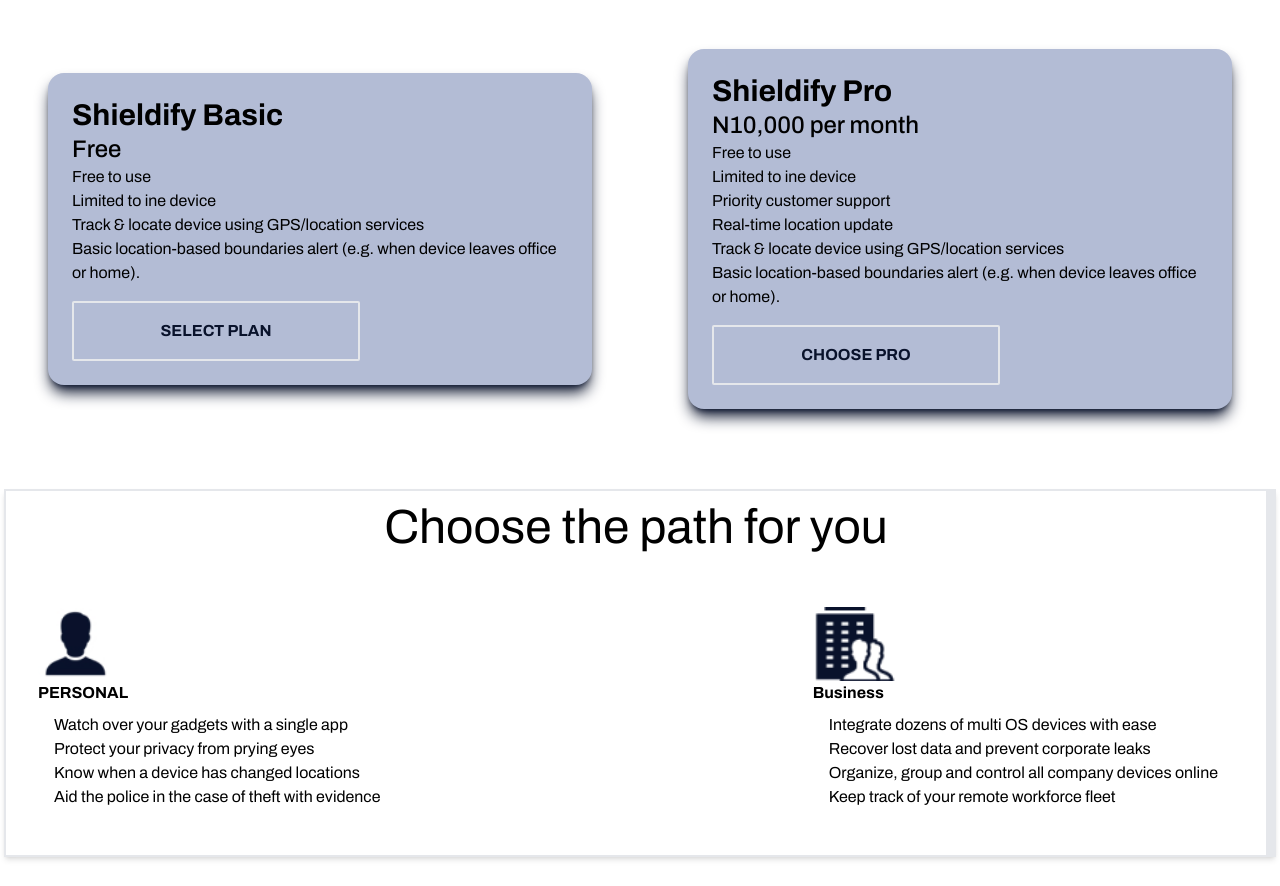
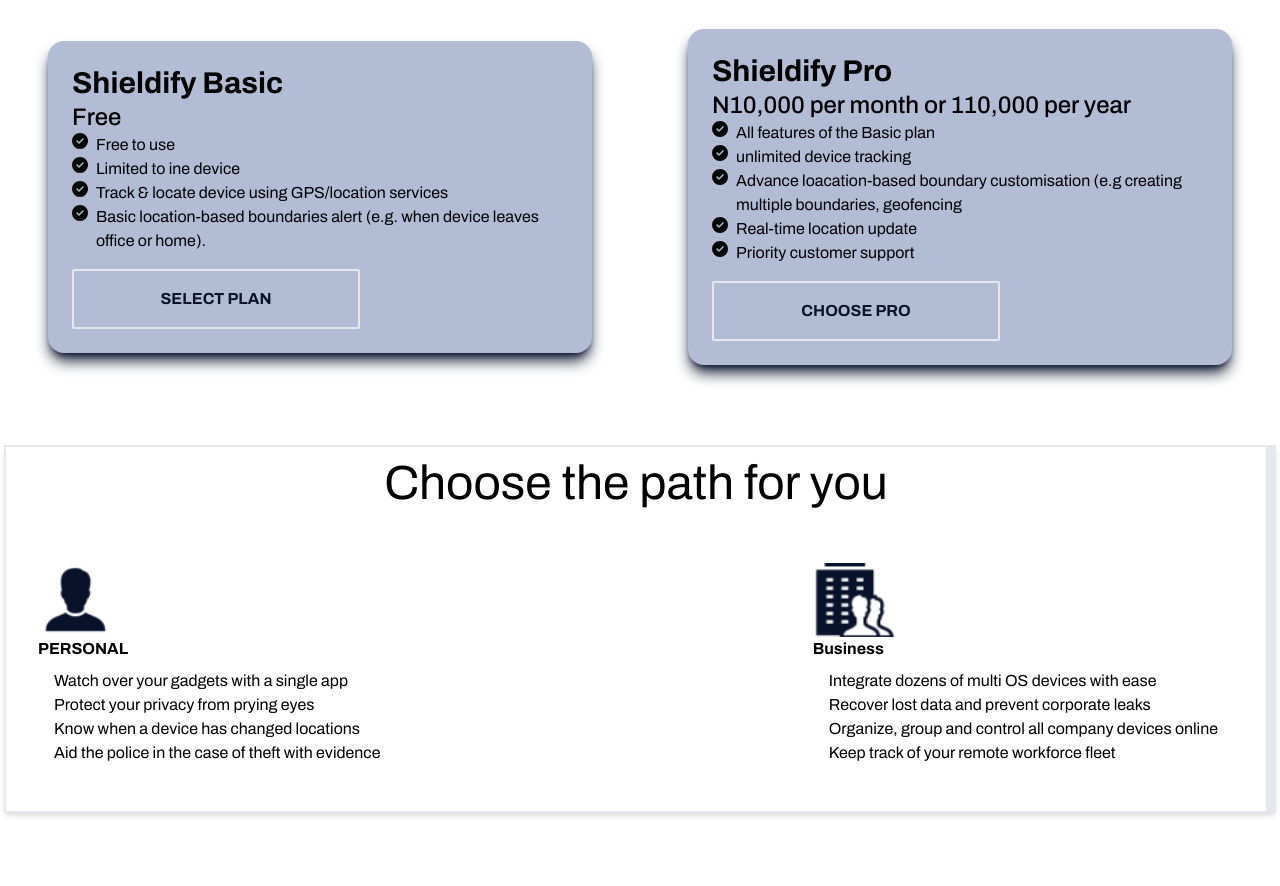
Before and after one commit to Bensteolly/capston-shiedify, a React (Create React App) app: page / in a window 1280 px wide. Shown: the part 1816-2702 px from the top of the page. Built offline with nearby package versions, Linux system fonts and the light colour scheme.

Commit message:
changes on pricing components

```diff
--- a/src/Components/Home.jsx
+++ b/src/Components/Home.jsx
@@ -3,31 +3,31 @@
 import { Link } from 'react-router-dom';
 import Questions from "../Components/Question";
 import Footer from "./Footer";
+import Heroimage from '../Assets/Rectangle 2791.jpg';
 import Logo from '../Assets/1 5.png';
-import Heroimage from '../Assets/Rectangle 2791.jpg'
 import { auth } from "../API/firebase.config";
 import { signOut } from "firebase/auth";
 
-const  Home = () => {
+const Home = () => {
   const userSignOut = async () => {
-    try{
+    try {
       await signOut(auth);
       console.log('Log out was successful');
 
     } catch (err) {
       console.err('Error logging out', err)
 
-    }
+    };
 
   }
 
   return (
     <div>
       <div className=" w-full px-4 sm:px-3 lg:px-3 py-3   ">
-        <div className="flex sm:flex-row justify-between items-center w-full max-w-[1200px] mx-auto p-2 ">
-          <div
-            className="w-[12%] h-[12%]"><img src={Logo} alt="Shieldfy-logo" className="w-full h-full object-cover sm:w-[50%] sm:h-[50%]" /></div>
-
+        <div className="flex sm:flex-row justify-between items-center w-full max-w-[1200px] mx-auto p-2">
+          <div className="w-[40%] h-[40%]">
+            <img src={Logo} alt="Shiedify logo" className="h-12 w-12 object-cover" />
+          </div>
           <ul className="lg:flex hidden sm: gap-4 mt-4 sm:mt-0">
             <li>Features</li>
             <li>Pricing</li>
@@ -35,11 +35,14 @@
           </ul>
           <div className="flex items-center gap-4">
             <Link to="../Pages/LoginForm.js">
-              <button className='bg-[#09122B] text-white w-full max-w-[145px] h-full max-h-12 rounded-lg p-4 font-bold text-center text-sm my-6 mx-[150px] sm:text-lg'
+              <button className='bg-[#09122B] text-white w-full max-w-[145px] h-full max-h-12 rounded-lg p-4 font-bold text-center text-sm my-6 sm:mx-[150px] sm:text-lg'
                 onClick={userSignOut}>LOG OUT</button>
             </Link>
 
           </div>
+        </div>
+        <div>
+          <div className="text-[#09122B] font-extrabold  text-[32px] sm:text-[48px] ml-[100px]">SHIELDIFY</div>
         </div>
 
       </div>
@@ -50,14 +53,14 @@
             precious device is gone will be no more. No need wasting time retracking your steps, and
             desperately hoping for a good samaritan. We got you covered! <br />
           </p>
-                <button className="primary-button2 mt-8">SECURE YOUR  DEVICE</button>
+          <button className="bg-[#09122B] text-center text-white w-full max-w-[240px] h-full max-h-12 rounded-lg font-bold text-lg mt-7 p-4">SECURE YOUR  DEVICE</button>
         </div>
         <div className="w-full sm:w-[646px] mb-8 sm:mb-[120px] mt-8 sm:mt-[80px]">
           <img src={Heroimage} alt="workstation" className="w-full h-auto" />
         </div>
       </div>
-      <Questions/>
-      <Footer/>
+      <Questions />
+      <Footer />
     </div>
   )
 }
--- a/src/Components/Navbar.jsx
+++ b/src/Components/Navbar.jsx
@@ -10,8 +10,7 @@
       <div className=" w-full px-4 sm:px-3 lg:px-3 py-3   ">
       <div className="flex sm:flex-row justify-between items-center w-full max-w-[1200px] mx-auto p-2 ">
         <div
-        className="w-[12%] h-[12%]"><img src={Logo} alt="Shieldfy-logo" className="w-full h-full object-cover sm:w-[60%] sm:h-[60%]" /></div>
-
+        className="w-[12%] h-[12%]"><img src={Logo} alt="Shieldfy-logo" className="w-full h-full object-cover sm:w-[40%] sm:h-[40%]" /></div>
         <ul className="lg:flex hidden sm: gap-4 mt-4 sm:mt-0">
           <li>Features</li>
           <li>Pricing</li>
@@ -21,7 +20,7 @@
           <Link to="../Pages/LoginForm.js">
             <h2 className="text-center mt-3 underline">LOGIN</h2>
           </Link>
-          <Link to="/Signup.jsx">
+          <Link to="/signup.jsx">
             <button className="w-full max-w-[145px] h-full max-h-[48px] p-4 rounded-lg font-bold text-center text-sm text-white bg-[#09122B]">GET STARTED</button>
           </Link>
         </div>
--- a/src/Components/Pricing.jsx
+++ b/src/Components/Pricing.jsx
@@ -1,4 +1,6 @@
 import React from "react";
+import { FontAwesomeIcon } from '@fortawesome/react-fontawesome';
+import { faCheckCircle } from "@fortawesome/free-solid-svg-icons";
 
 const Pricing = () => {
 
@@ -11,8 +13,8 @@
         },
         {  index: 2,
             title: 'Shieldify Pro',
-            amount: 'N10,000 per month',
-            features: ['Free to use', 'Limited to ine device', 'Priority customer support', 'Real-time location update','Track & locate device using GPS/location services', 'Basic location-based boundaries alert (e.g. when device leaves office or home).'],
+            amount: 'N10,000 per month or 110,000 per year',
+            features: ['All features of the Basic plan', 'unlimited device tracking', 'Advance loacation-based boundary customisation (e.g creating multiple boundaries, geofencing', 'Real-time location update','Priority customer support'],
             plan: 'CHOOSE PRO'
         }
     ];
@@ -30,7 +32,7 @@
                 <p className="font-medium text-lg md:text-xl lg:text-2xl">{prize.amount}</p>
                 <ul className="text-left">
                   {prize.features.map((feature, index) => (
-                    <li key={index}>{feature}</li>
+                    <li key={index} className="flex gap-2">{<FontAwesomeIcon icon={faCheckCircle}></FontAwesomeIcon>}{feature}</li>
                   ))}
                 </ul>
                 <button className="bg-none border-2 rounded-sm text-[#09122B] w-full max-w-[288px] h-13 p-4 font-bold text-center transistion ease-in-out duration-300 hover:bg-slate-900 mt-4 hover:text-white">{prize.plan}</button>
```
Lines whose indentation alone changed are shown as unchanged.
